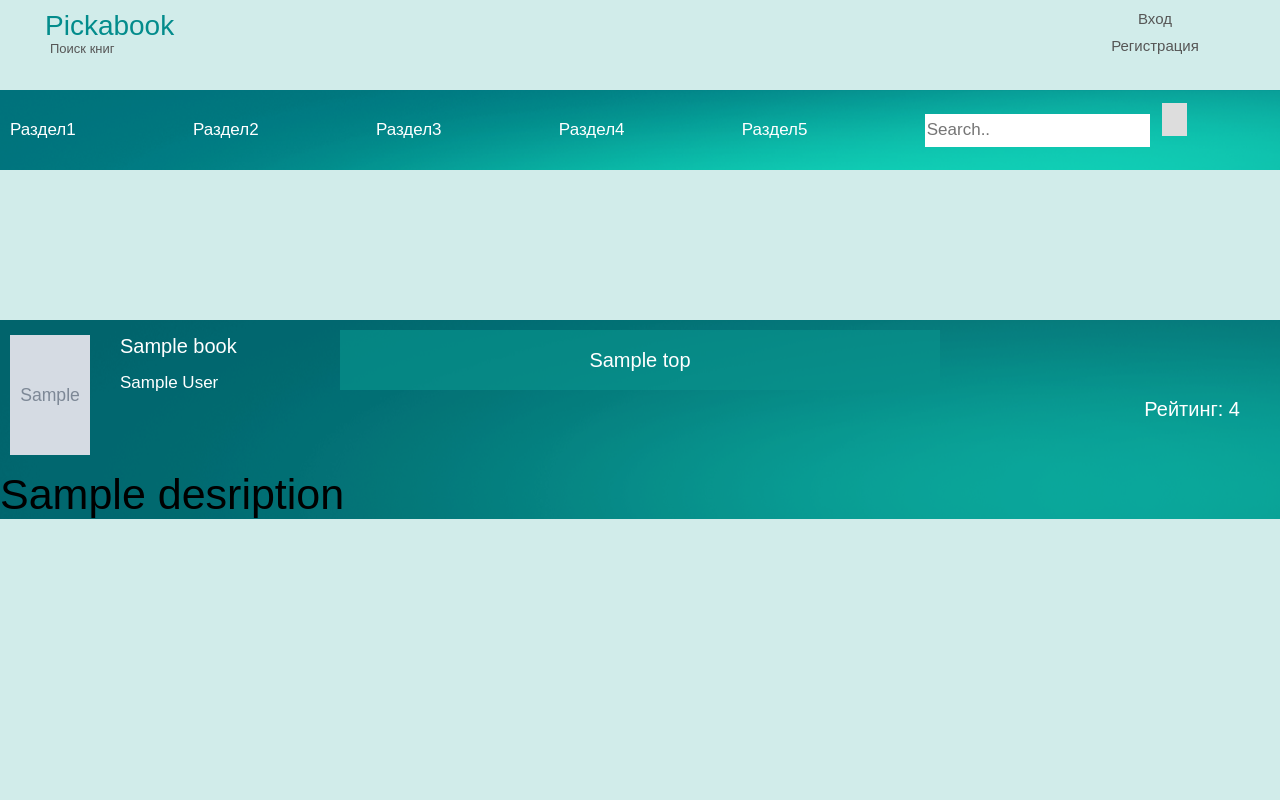
After one commit to MikhailOnuchin/Coursework, a Django app: template pickabook/main/templates/main/top_page.html in a window 1280 px wide. The commit adds this page. Run offline with Django 3.2, Linux system fonts and the light colour scheme; the template is opened without the code that fills it: most values are stand-ins (such as "Sample title", 1, 10 or a date in 2020); grey boxes marked "Sample" are stand-in pictures.

Commit message:
Deadline

```diff
--- /dev/null
+++ b/pickabook/main/static/main/css/style.css
@@ -0,0 +1,367 @@
+body {
+    margin: 0;
+    background: url("../images/background.png") center repeat;
+    -webkit-background-size: cover;
+    background-size: cover;
+    font-family: 'Montserrat', sans-serif;
+    font-size: 43px;
+
+}
+
+a {
+    text-decoration: none;
+}
+
+#block-body {
+    width: 100%;
+    margin: 90px auto;
+    height: auto;
+}
+
+.header {
+    width: 100%;
+    height: 80px;
+    background: transparent url("../images/header.png");
+    background-color: #00767e;
+    margin-top: 90px;
+
+}
+
+.logo {
+    width: 200px;
+    float: left;
+    height: 80px;
+    margin-top: -90px;
+    margin-left: 30px;
+}
+
+.logo a {
+    display: block;
+    margin-left: 15px;
+    margin-top: 10px;
+    font-family: 'Montserrat', sans-serif;
+    font-size: 28px;
+    color: #565656;
+    text-decoration: none;
+
+}
+
+.pickabook {
+    color: #038c8c;
+}
+
+.logo p {
+    margin-left: 20px;
+    margin-top: -1px;
+    margin-bottom: 10px;
+    font-family: 'Montserrat', sans-serif;
+    font-size: 13px;
+    color: #565656;
+}
+
+.top-menu {
+    width: 100%;
+    height: 80px;
+}
+
+.top-menu-item:first-of-type {
+    margin-left: 10px;
+}
+
+.top-menu-item {
+    display: inline-block;
+    height: 80px;
+    line-height: 80px;
+}
+
+.top-menu-item a {
+    display: inline-block;
+    width: 171px;
+    text-decoration: none;
+    font-family: 'Montserrat', sans-serif;
+    font-size: 17px;
+    color: white;
+    cursor: pointer;
+}
+
+.block-top-auth {
+    width: 250px;
+    float: right;
+    height: 80px;
+    margin-top: -80px;
+    display: inline-block;
+}
+
+.block-top-auth p {
+    margin-top: 0;
+    text-align: center;
+    margin-bottom: 10px;
+}
+
+.block-top-auth a {
+    text-decoration: none;
+    color: #565656;
+    font-family: 'Montserrat', sans-serif;
+    font-size: 15px;
+    cursor: pointer;
+}
+
+.search-container {
+    height: 80px;
+    width: 300px;
+    display: inline-block;
+    line-height: 80px;
+
+}
+
+.top-menu-item input[type=text] {
+    border: none;
+    font-size: 17px;
+    height: 33px;
+}
+
+.top-menu-item button {
+    background: #ddd;
+    border: none;
+    cursor: pointer;
+    font-size: 19px;
+    height: 33px;
+    width: 25px;
+}
+
+
+
+.top-menu-item button:hover {
+    background: #ccc;
+}
+
+.main-top-book {
+    display: inline-block;
+    text-decoration: none;
+    font-family: 'Montserrat', sans-serif;
+    font-size: 11px;
+    color: white;
+    padding-top: 10px;
+    cursor: pointer;
+    margin-top: -6px;
+    outline: none;
+    text-align: center;
+    width: 130px;
+    height: 120px;
+}
+
+.main-block-top {
+    width: 100%;
+    height: auto;
+    min-height: 100px;
+    background: transparent url("../images/top.png");
+    background-color: #00767e;
+    margin-top: 130px;
+    position: relative;
+}
+
+.main-block-top-books {
+    overflow-x: auto;
+    width: 100%;
+    height: auto;
+    white-space: nowrap;
+}
+
+.main-block-top-title {
+    width: 400px;
+    border-top-left-radius: 5px;
+    border-top-right-radius: 5px;
+    background: transparent url("../images/top-title.png");
+    height: 60px;
+    position: absolute;
+    left: 450px;
+    top: -60px;
+    font-size: 20px;
+    color: white;
+    text-decoration: none;
+    line-height: 60px;
+    outline-width: 400px;
+}
+
+.main-block-top-title a {
+    text-decoration: none;
+    outline: none;
+    color: white;
+    text-align: center;
+    margin-left: 60px;
+}
+
+.main:before,
+.main:after {
+    content: "";
+    display: table;
+}
+
+.main:after {
+    clear: both;
+}
+
+.top-name-block {
+    width: 600px;
+    background: transparent url("../images/top-title.png");
+    height: 60px;
+    font-size: 20px;
+    color: white;
+    text-decoration: none;
+    text-align: center;
+    position: absolute;
+    top: 45%;
+    left: 50%;
+    margin-right: -50%;
+    transform: translate(-50%, -50%);
+    line-height: 60px;
+}
+
+.top-name a {
+    margin-top: 10px;
+    font-size: 20px;
+    color: white;
+}
+
+.top-book-block {
+    background: transparent url("../images/top.png");
+    width: 100%;
+    height: auto;
+    min-height: 150px;
+    margin-top: 150px;
+    text-decoration: none;
+
+}
+
+.top-book {
+    color: white;
+    font-size: 20px;
+    text-decoration: none;
+    height: 150px;
+}
+.top-book-cover{
+    height: 130px;
+    width: 110px;
+    margin-left: 10px;
+    padding-top: 15;
+    float: left;
+}
+.top-book-author{
+    text-decoration: none;
+    color: white;
+    margin-right: 20px;
+    padding-top: 15px;
+    font-size: 17px;
+}
+.top-book-author a{
+    text-decoration: none;
+    color: white;
+    font-size: 17px;
+}
+.top-book-rating{
+    padding-top:5px;
+    font-size: 15x;
+    float: right;
+    margin-right: 40px;
+}
+.top-book-title{
+    text-decoration: none;
+    color: white;
+    margin-right: 20px;
+    padding-top: 15;
+}
+.top-book-title a{
+    text-decoration: none;
+    color: white;
+}
+.top-book-desription{
+
+}
+.footer {
+    width: 100%;
+    height: 120px;
+    background: #bacfce;
+    margin: auto;
+    clear: both;
+}
+
+.authorization-submit {
+    font-size: 20px;
+    color: white;
+
+}
+.block-top-username {
+    font-size: 20px;
+    color: white;
+    width: 250px;
+    float: right;
+    height: 80px;
+    margin-top: -80px;
+    display: inline-block;
+}
+
+.block-top-username a{
+    text-decoration: none;
+    color: #565656;
+    font-family: 'Montserrat', sans-serif;
+    font-size: 15px;
+    cursor: pointer;
+}
+
+.book-page-block {
+    width: 100%;
+    height: 270px;
+    margin-top: 250px;
+    text-decoration: none;
+    margin-left: 40px;
+}
+.book-block {
+     width: 800px;
+     height: 270px;
+     background: transparent url("../images/top-title.png");
+}
+.book-page-rating {
+     width: 150px;
+     background: transparent url("../images/top-title.png");
+     height: 30px;
+     line-height: 30px;
+     color: white;
+     font-size: 16px;
+     text-align: center;
+
+}
+
+.book-name-block {
+    width: auto;
+    background: transparent url("../images/top-title.png");
+    height: 60px;
+    font-size: 20px;
+    color: white;
+    text-decoration: none;
+    text-align: center;
+    position: absolute;
+    top: 45%;
+    left: 20%;
+    margin-right: -50%;
+    transform: translate(-50%, -50%);
+    line-height: 60px;
+}
+
+.book-author-block {
+    width: auto;
+    background: transparent url("../images/top-title.png");
+    height: 30px;
+    font-size: 16px;
+    color: white;
+    text-decoration: none;
+    text-align: center;
+    position: absolute;
+    top: 55%;
+    left: 15%;
+    margin-right: -50%;
+    transform: translate(-50%, -50%);
+    line-height: 30px;
+}
+  .book-page-cover {
+
+  }
--- a/pickabook/main/static/main/index.css
+++ b/pickabook/main/static/main/index.css
@@ -0,0 +1,3 @@
+.content{
+    background: green;
+}
--- a/pickabook/main/templates/main/head.html
+++ b/pickabook/main/templates/main/head.html
@@ -0,0 +1,11 @@
+{% load static %}
+
+ <head>
+     <meta charset="utf-8">
+     <META NAME="KEYWORDS" CONTENT="поиск книг, поиск книги, найти книгу, книга, книги, поиск, book, books, find, search, книги, магазин, литература, библиотека">
+     <META NAME="DESCRIPTION" content="Специализированная система для поиска и рекомендации книг.">
+     <link rel="stylesheet" href="{% static 'main/css/style.css' %}" type="text/css" />
+     <link href="{% static 'main/images/favicon.ico' %}" rel="shortcut icon">
+     <title>pickabook - Поиск книг</title>
+ </head>
+<body>
--- /dev/null
+++ b/pickabook/main/templates/main/header.html
@@ -0,0 +1,38 @@
+{% load static %}
+{% include "main/head.html" %}
+<div class="header">
+
+    <div class="logo">
+        <a href="{% url 'main' %}">
+            <span class="pickabook">Pickabook</span>
+        </a>
+        <p>Поиск книг</p>
+    </div>
+    {% if user.is_authenticated %}
+        <div class="block-top-username">
+            <p><a href="#">Имя пользователя</a></p>
+            <a href="{% url 'logout' %}">Выйти</a>
+        </div>
+    {% else %}
+        <div class="block-top-auth">
+            <p><a href="{% url 'login' %}">Вход</a></p>
+            <p><a href="{% url 'register' %}">Регистрация</a></p>
+        </div>
+    {% endif %}
+
+    <div class="top-menu">
+        <div class="top-menu-item"><a href="#">Раздел1</a></div>
+        <div class="top-menu-item"><a href="#">Раздел2</a></div>
+        <div class="top-menu-item"><a href="#">Раздел3</a></div>
+        <div class="top-menu-item"><a href="#">Раздел4</a></div>
+        <div class="top-menu-item"><a href="#">Раздел5</a></div>
+        <div class="top-menu-item">
+                <input type="text" placeholder="Search.." name="search">
+        </div>
+        <div class="top-menu-item">
+            <button type="submit"></button>
+        </div>
+    </div>
+</div>
+
+<div class="content">
--- a/pickabook/main/templates/main/login_form.html
+++ b/pickabook/main/templates/main/login_form.html
@@ -1,3 +1,5 @@
+{% load static %}
+{% include "main/header.html" %}
 
 <form action="{{ app_path }}" method="post" id="login-form">
         {% csrf_token %}
--- /dev/null
+++ b/pickabook/main/templates/main/top_page.html
@@ -0,0 +1,30 @@
+{% load static %}
+{% include "main/header.html" %}
+
+<div class="top-name-block">
+
+    <div class="top-name">
+        <a>{{ top.title }}</a>
+    </div>
+
+</div>
+
+{% for book in top.books %}
+    <div class="top-book-block">
+        <div class="top-book">
+            <div class="top-book-cover">
+                <a href="{% url 'book_url' book_id=book.id %}"><img src='{{ book.cover }}' width="80" height="120"> </a>
+            </div>
+            <div class="top-book-title">
+                <a href="{% url 'book_url' book_id=book.id %}">{{ book.title }}</a></div>
+            <div class="top-book-author">
+            <a href="#">{{ book.author}}</a>
+            </div>
+            <div class="top-book-rating">
+                <a>Рейтинг: {{ book.rating }}</a></div>
+            </div>
+        <div class="top-book-desription">{{ book.desription }} </div>
+        </div>
+
+    </div>
+{% endfor %}
```
Also changed, not shown: pickabook/main/templates/main/book_page.html (added, +27 -0 lines), pickabook/main/templates/main/main_page.html (added, +22 -0 lines), pickabook/main/static/main/images/background.png (added), pickabook/main/static/main/images/foo.txt (deleted), pickabook/main/static/main/images/header.png (added), pickabook/main/static/main/images/top-title.png (added), pickabook/main/static/main/images/top.png (added), 5 other files.
